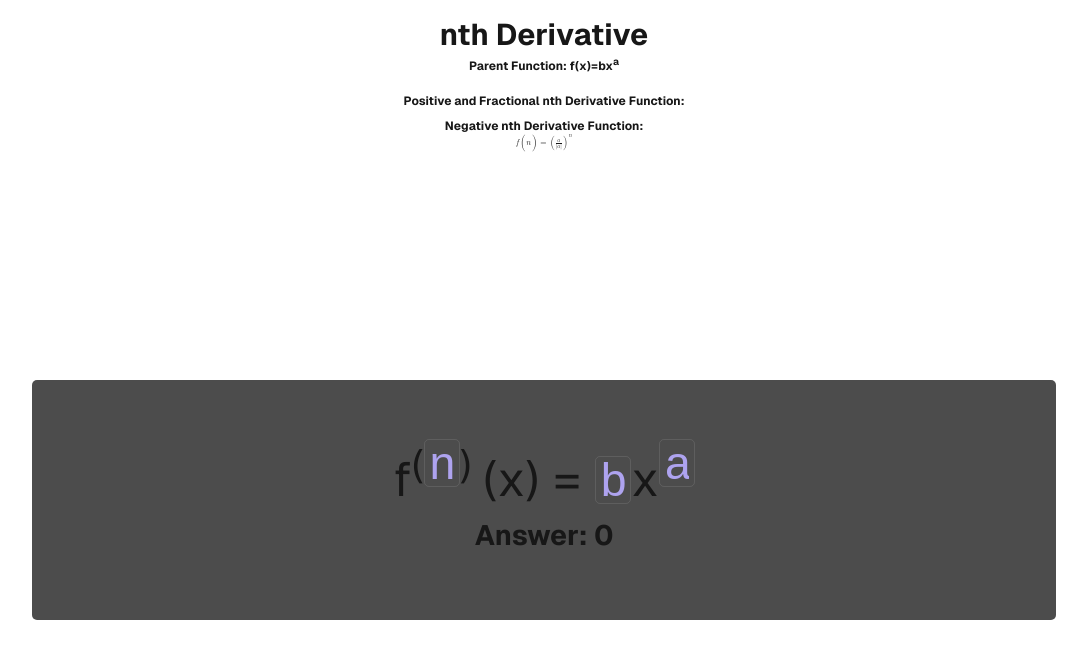
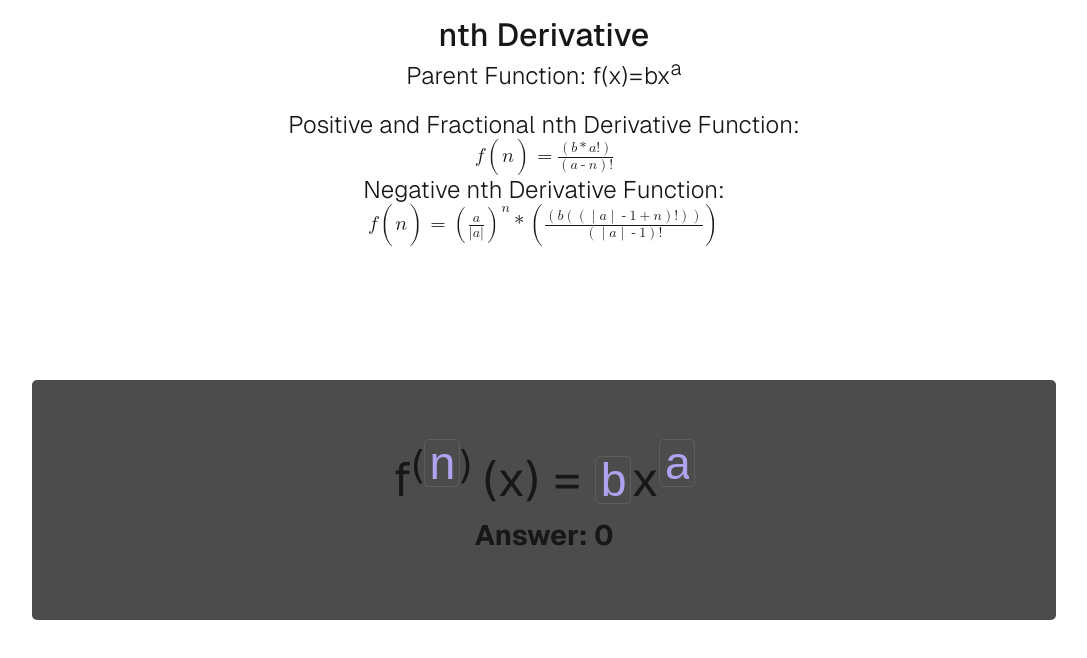
Before and after one commit to PythonDarklord/nth-derivative, a Next.js app: page / in a window 1280 px wide. Shown: the top 658 px of the page, without its empty margins (96-1183 px from the left). Built offline with nearby package versions, Linux system fonts and the light colour scheme.

Commit message:
Notation revamp

```diff
--- a/pages/index.js
+++ b/pages/index.js
@@ -126,11 +126,37 @@ export default function Derivative() {
                   <br/><br/>
                   <h2> Positive and Fractional nth Derivative Function: </h2>
                   <math>
+                    <mstyle className={styles.notation}>
+                        <mi>f</mi>
+                        <mo>(</mo>
+                        <mi>n</mi>
+                        <mo>)</mo>
+                        <mo>=</mo>
+                        <mfrac>
+                            <mrow>
+                                <mo>(</mo>
+                                <mi>b</mi>
+                                <mo>*</mo>
+                                <mi>a</mi>
+                                <mo>!</mo>
+                                <mo>)</mo>
+                            </mrow>
+                            <mrow>
+                                <mo>(</mo>
+                                <mi>a</mi>
+                                <mo>-</mo>
+                                <mi>n</mi>
+                                <mo>)</mo>
+                                <mo>!</mo>
+                            </mrow>
+                        </mfrac>
 
+                    </mstyle>
                   </math>
                   <h2> Negative nth Derivative Function:</h2>
                   <math>
-                      <mi>f</mi>
+                    <mstyle className={styles.notation}>
+                    <mi>f</mi>
                       <mo>(</mo>
                       <mi>n</mi>
                       <mo>)</mo>
@@ -150,6 +176,39 @@ export default function Derivative() {
                           </mrow>
                           <mi>n</mi>
                       </msup>
+                      <mo>*</mo>
+                      <mo>(</mo>
+                        <mfrac>
+                            <mrow>
+                                <mo>(</mo>
+                                <mi>b</mi>
+                                <mo>(</mo>
+                                <mo>(</mo>
+                                <mo>|</mo>
+                                <mi>a</mi>
+                                <mo>|</mo>
+                                <mo>-</mo>
+                                <mn>1</mn>
+                                <mo>+</mo>
+                                <mi>n</mi>
+                                <mo>)</mo>
+                                <mo>!</mo>
+                                <mo>)</mo>
+                                <mo>)</mo>
+                            </mrow>
+                            <mrow>
+                                <mo>(</mo>
+                                <mo>|</mo>
+                                <mi>a</mi>
+                                <mo>|</mo>
+                                <mo>-</mo>
+                                <mn>1</mn>
+                                <mo>)</mo>
+                                <mo>!</mo>
+                            </mrow>
+                        </mfrac>
+                    <mo>)</mo>
+                    </mstyle>
                   </math>
               </div>
               <div className={styles.function}>
--- a/styles/Home.module.css
+++ b/styles/Home.module.css
@@ -9,7 +9,8 @@
 }
 
 .title h1 {
-  font-size: 30px;
+  font-size: 4vb;
+  font-weight: 500;
 }
 
 .description {
@@ -21,6 +22,15 @@
   text-align: center;
 }
 
+.description h2 {
+  font-size: 3vb;
+  font-weight: 300;
+}
+
+.notation {
+  font-size:2.5vb;
+  font-weight: 100;
+}
 
 .function {
   display: flex;
```
